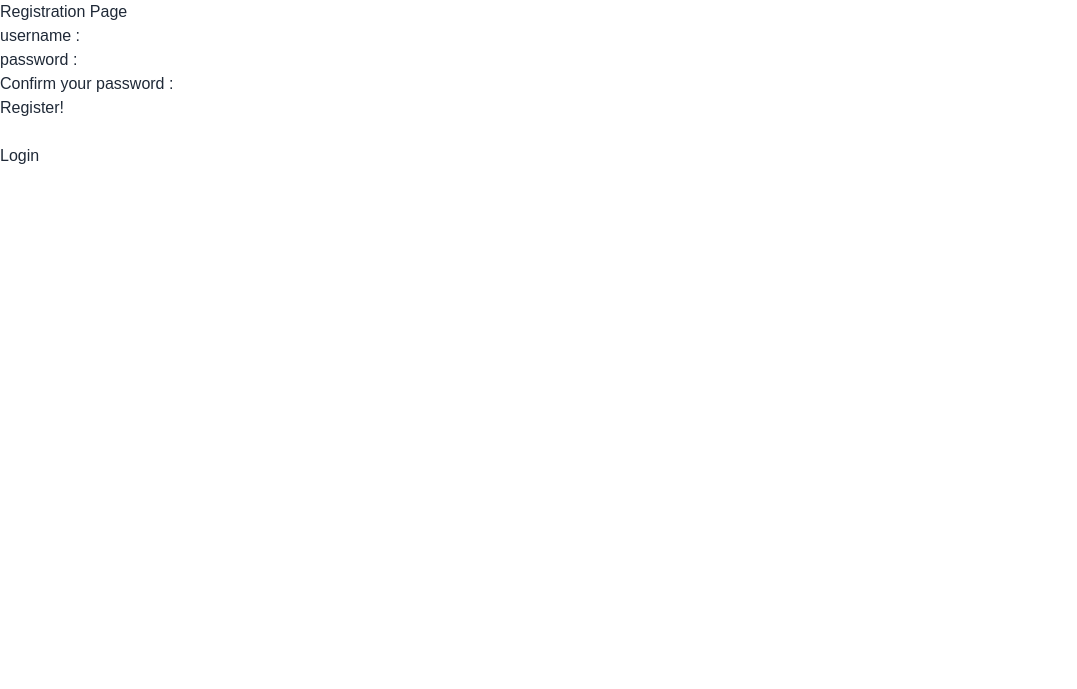
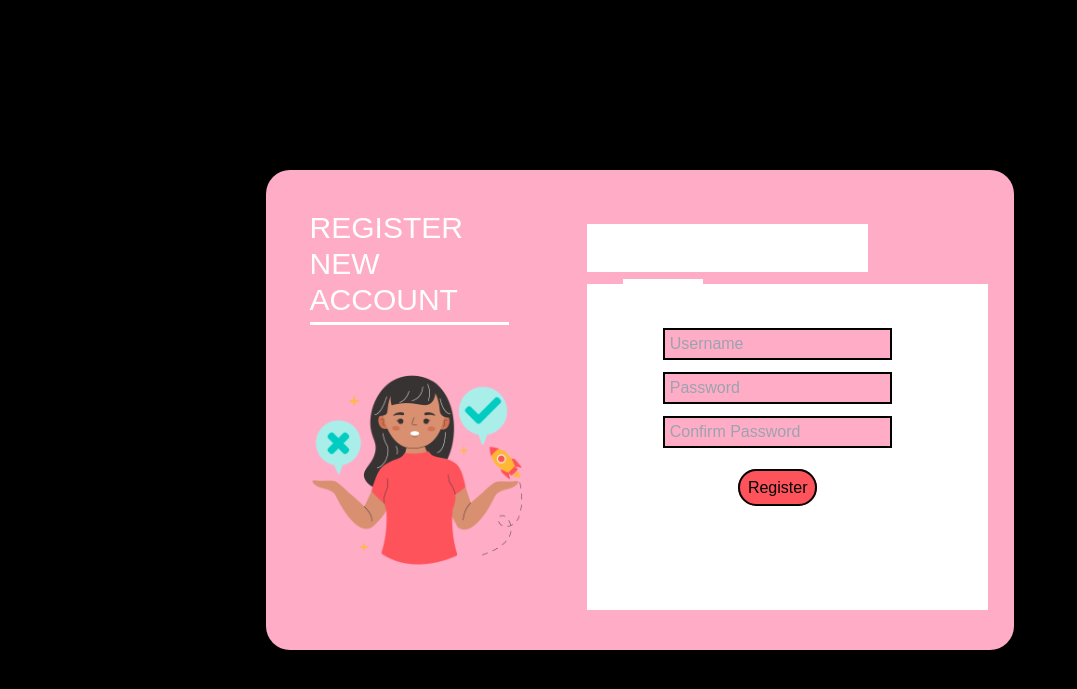
Before and after one commit to Queniex/php-students, a PHP site: page /regist.php in a window 1280 px wide. Shown: the top 689 px of the page, without its empty margins (0-1077 px from the left). Run offline with PHP 8.4, Linux system fonts and the light colour scheme; some libraries are stand-ins or nearby versions.

Commit message:
change path

```diff
--- a/login.php
+++ b/login.php
@@ -163,7 +163,7 @@ if( isset($_POST["login"]) ) {
                     <img style='height: 100%; width: 100%; object-fit: contain' src="images/word.png" alt="">
                 </div>
                 <div class="h-[20%] ml-5 mr-5 flex items-center justify-center">
-                  <a class="border-solid border-2 border-black rounded-3xl bg-[#AAEEEA] hover:bg-[#4C6D6B] text-black hover:text-white p-2" href="test2.html">Sign Up</a>
+                  <a class="border-solid border-2 border-black rounded-3xl bg-[#AAEEEA] hover:bg-[#4C6D6B] text-black hover:text-white p-2" href="regist.php">Sign Up</a>
                 </div>
             </div>
         </div>
--- a/regist.php
+++ b/regist.php
@@ -63,10 +63,11 @@
          @layer base {
           *{
             font-family: 'Poppins', sans-serif;
+            color: black;
           }
          }
-
-        /* *{
+/*
+        *{
           border: 1px solid blue
          } */
 
@@ -74,35 +75,60 @@
       </style>
 
 </head>
-<body>
+    <body class="items-center w-full h-[100vh] relative bg-[black]">
 
-    <h1>Registration Page</h1>
+        <!-- Warning -->
+        <!-- <?php if( isset($error) ) : ?> -->
+          <div class="absolute m-5 top-5">
+            <div class="alert alert-error shadow-lg p-0 lg:p-2 lg:w-full flex justify-center items-center">
+              <div class="m-0 p-0">
+                <svg xmlns="http://www.w3.org/2000/svg" class="stroke-current flex-shrink-0 ml-1 lg:h-6 w-6" fill="none" viewBox="0 0 24 24"><path stroke-linecap="round" stroke-linejoin="round" stroke-width="2" d="M10 14l2-2m0 0l2-2m-2 2l-2-2m2 2l2 2m7-2a9 9 0 11-18 0 9 9 0 0118 0z" /></svg>
+                <span>Password / Username is incorrect.</span>
+              </div>
+            </div>
+          </div>
+        <!-- <?php endif; ?> -->
 
-    <form action="" method="POST">
+    <div class="container h-[100vh] flex items-center justify-center">
+        <div class="mt-5 h-[60%] w-[60%] flex flex-row rounded-3xl bg-[#FFACC7]">
+            <div class="basis-2/5 rounded-l-3xl">
+                <div class=" ml-8 mt-3 h-[60%] w-[80%]">
+                    <h3 class="text-white mt-10 ml-3 text-3xl">REGISTER NEW</h3>
+                    <h3 class="text-white ml-3 text-3xl">ACCOUNT</h3>
+                    <div class="w-[84%] h-[3px] mt-1 bg-white ml-3"></div>
+                    <img style='height: 100%; width: 100%; object-fit: contain' src="images/word.png" alt="">
+                </div>
+            </div>
+            <div class="basis-3/5 rounded-r-3xl">
+                <div class="ml-6 mt-[54px] h-[10%] w-[90%]">
+                    <div class="w-[70%] h-[100%] bg-white inline-block"></div>
+                    <div class="w-[20%] h-[100%] ml-9 bg-white inline-block"></div>
+                </div>
+                <div class="ml-6 mt-3 h-[68%] w-[90%] bg-white">
+                    <div class="h-[90%] w-[95%]">
+                        <center>
+                            <h1 class="mb-2 text-white">.</h1>
+                            <form action=""></form>
 
-    <ul>
-        <li>
-            <label for="username">username : </label>
-            <input type="text" name="username" id="username">
-        </li>
+                            <div class="h-[20%]">
+                                <input type="text" name="" class="focus:ring focus:ring-violet-500 border-solid bg-[#FFACC7] text-white border-2 border-black w-[60%] h-8 mt-3" placeholder=" Username" required>
+                            </div>
+                            <div class="h-[20%]">
+                                <input type="password" name="" class="focus:ring focus:ring-violet-500 border-solid bg-[#FFACC7] text-white border-2 border-black w-[60%] h-8 mt-3"  placeholder=" Password" required>
+                            </div>
+                            <div class="h-[20%]">
+                                <input type="password" name="" class="focus:ring focus:ring-violet-500 border-solid bg-[#FFACC7] text-white border-2 border-black w-[60%] h-8 mt-3 mb-7"  placeholder=" Confirm Password" required>
+                            </div>
 
-        <li>
-            <label for="password">password :</label>
-            <input type="password" name="password" id="password">
-        </li>
-
-        <li>
-            <label for="password2">Confirm your password : </label>
-            <input type="password" name="password2" id="password2">
-        </li>
-
-        <li>
-            <button type="submit" name="register"> Register! </button> <br> <br>
-            <a href="login.php">Login</a>
-        </li>
-    </ul>
-
-    </form>
-
+                            <div class="h-[15%]">
+                                <a class="border-solid border-2 border-black rounded-3xl bg-[#FF535C] hover:bg-[#A13339] text-black hover:text-white p-2" href="login.php">Register</a>
+                            </div>
+                            </form>
+                        </center>
+                </div>
+                </div>
+            </div>`
+        </div>
+    </div>
 </body>
 </html>
```
